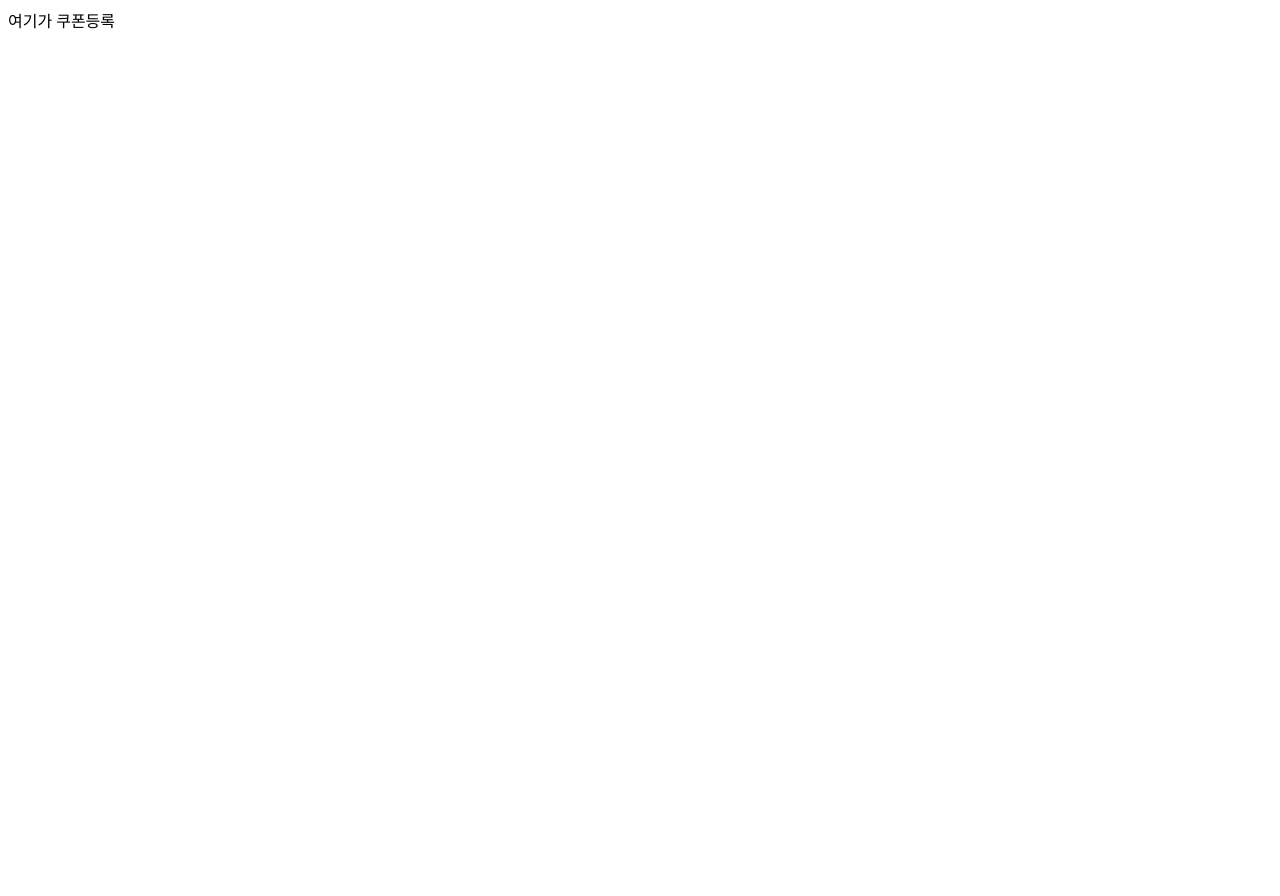
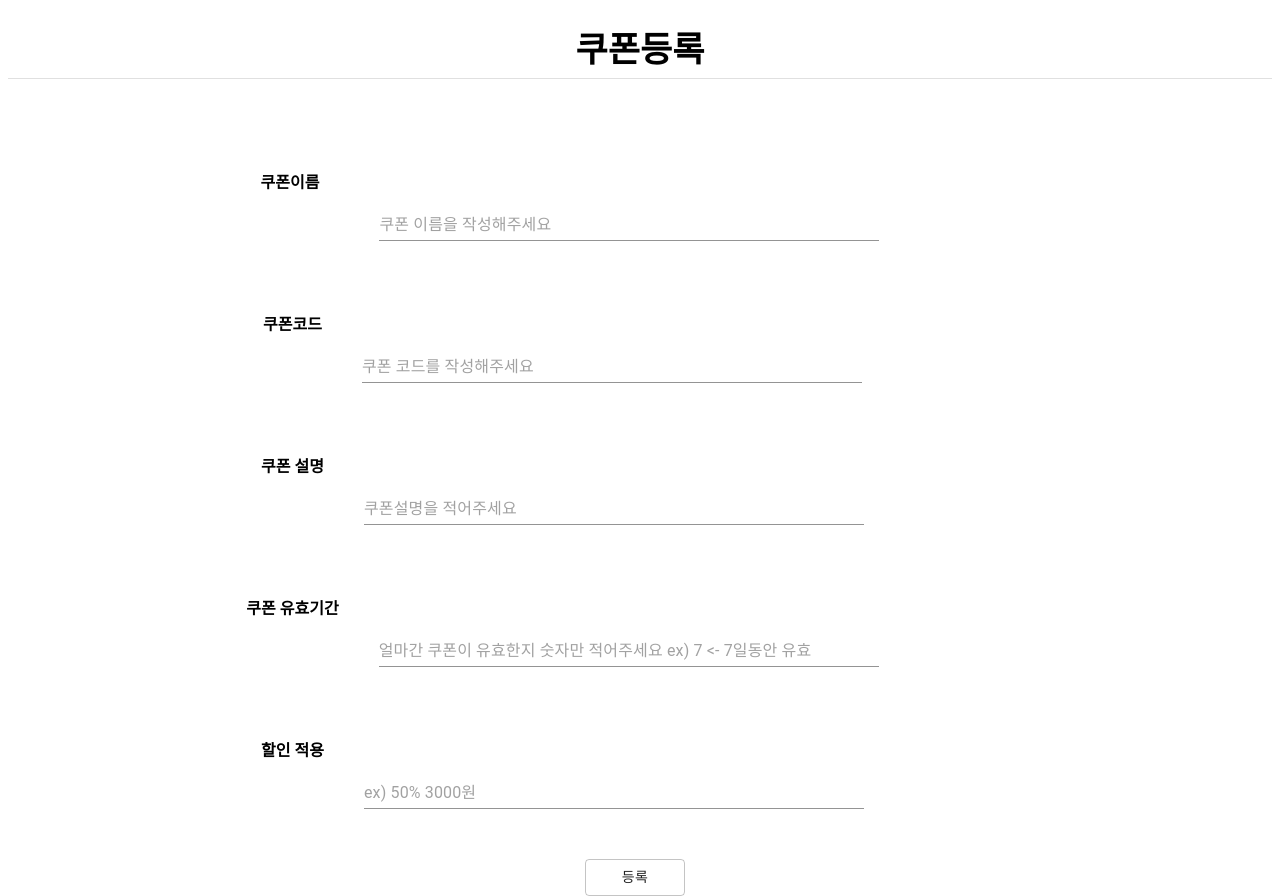
Before and after one commit to zlhunzzing/DogManager-Client, a React (Create React App) app: page /admin/coupon-edit in a window 1280 px wide. Before the commit the page ends 800 px from the top, so only its background shows below. Built offline with nearby package versions, Linux system fonts and the light colour scheme.

Commit message:
built structure

```diff
--- a/src/containers/AdminCouponEditContainer.tsx
+++ b/src/containers/AdminCouponEditContainer.tsx
@@ -1,11 +1,111 @@
+// 모듈
 import React from 'react';
+import axios from 'axios';
 
-import AdminMenu from '../views/AdminMenu';
+// 로컬에서  가져오기
+import server from '../server';
+
+// css
+import { createStyles, makeStyles, Theme } from '@material-ui/core/styles';
+import TextField from '@material-ui/core/TextField';
+import Divider from '@material-ui/core/Divider';
+import Button from '@material-ui/core/Button';
+
+// {
+//   couponName:
+//   couponCode:
+//   description:
+//   period: (숫자형, 일 기준)
+//   discount:
+// }
+
+// const signupButton = (
+//   <Link to="/user/signup">
+//   <Button style={{ width: 100, marginRight: 10 }} variant="outlined">
+//     등록
+//   </Button>
+//   </Link>
+// );
+const useStyles = makeStyles((theme: Theme) =>
+  createStyles({
+    root: {
+      '& .MuiTextField-root': {
+        margin: theme.spacing(5),
+        width: 500,
+      },
+    },
+  }),
+);
 
 const AdminCouponEditContainer: React.FunctionComponent = () => {
+  const classes = useStyles();
   return (
     <div>
-      <div>여기가 쿠폰등록 </div>
+      <div
+        style={{
+          height: 50,
+          textAlign: 'center',
+          fontSize: '35px',
+          fontWeight: 'bold',
+          paddingBottom: 20,
+        }}
+      >
+        <div style={{ height: '25%' }}></div>
+        <div>쿠폰등록</div>
+      </div>
+      <Divider />
+      <form style={{ margin: 20, height: 50, textAlign: 'center', paddingTop: 40 }}>
+        <div className={classes.root}>
+          <div style={{ paddingRight: 50, paddingTop: 20, margin: 10 }}>
+            <span style={{ fontWeight: 'bold', paddingRight: 20 }}> 쿠폰이름</span>
+            <TextField
+              id="standard-textarea"
+              style={{ paddingRight: 50 }}
+              placeholder="쿠폰 이름을 작성해주세요"
+              multiline
+            />
+          </div>
+          <div style={{ paddingRight: 50, paddingTop: 20, margin: 10 }}>
+            <span style={{ fontWeight: 'bold' }}>쿠폰코드</span>
+            <TextField
+              id="standard-textarea"
+              placeholder="쿠폰 코드를 작성해주세요"
+              style={{ paddingRight: 65 }}
+              multiline
+            />
+          </div>
+          <div style={{ paddingRight: 50, paddingTop: 20, margin: 10 }}>
+            <span style={{ fontWeight: 'bold' }}>쿠폰 설명</span>
+            <TextField
+              id="standard-textarea"
+              placeholder="쿠폰설명을 적어주세요"
+              style={{ paddingRight: 65 }}
+              multiline
+            />
+          </div>
+          <div style={{ paddingRight: 50, paddingTop: 20, margin: 10 }}>
+            <span style={{ fontWeight: 'bold' }}>쿠폰 유효기간</span>
+            <TextField
+              id="standard-textarea"
+              placeholder="얼마간 쿠폰이 유효한지 숫자만 적어주세요 ex) 7 <- 7일동안 유효"
+              style={{ paddingRight: 65 }}
+              multiline
+            />
+          </div>
+          <div style={{ paddingRight: 50, paddingTop: 20, margin: 10 }}>
+            <span style={{ fontWeight: 'bold' }}>할인 적용</span>
+            <TextField
+              id="standard-textarea"
+              placeholder="ex) 50% 3000원"
+              style={{ paddingRight: 65 }}
+              multiline
+            />
+          </div>
+        </div>
+        <Button style={{ width: 100, marginRight: 10 }} variant="outlined">
+          등록
+        </Button>
+      </form>
     </div>
   );
 };
```
